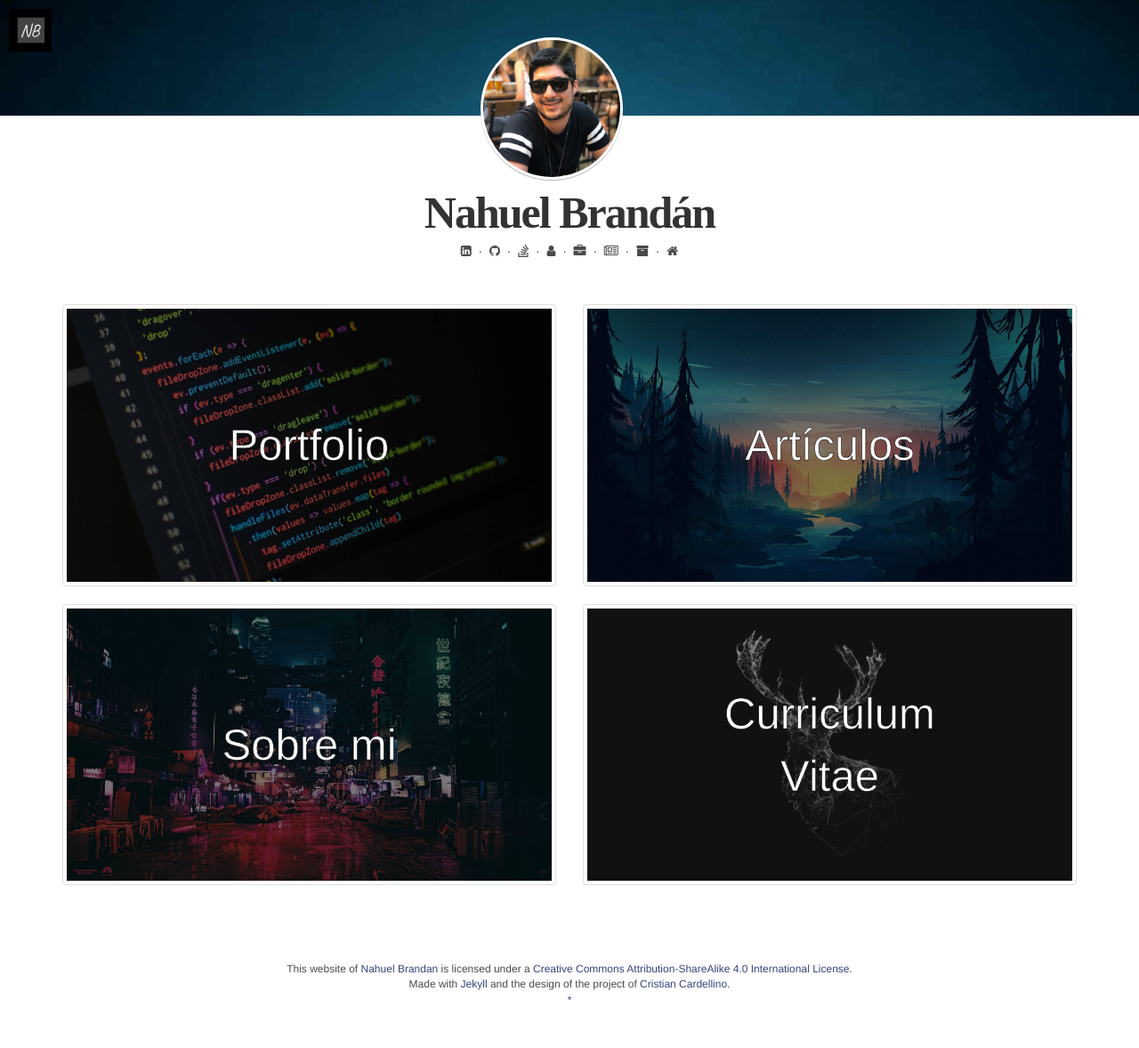
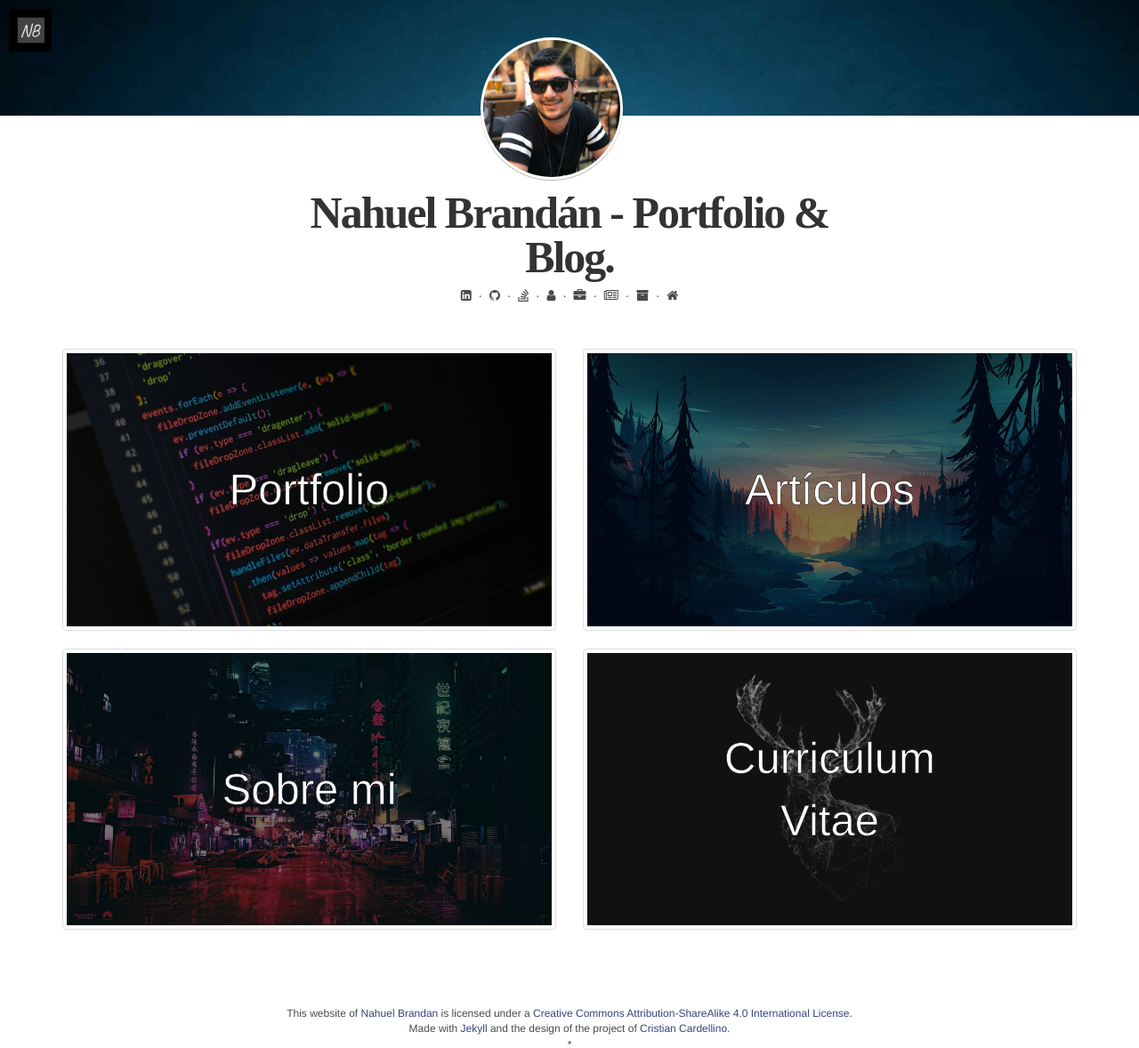
Before and after one commit to nahuelbrandan/nahuelbrandan.github.io, a Jekyll site: the page built from index.html, in a window 1280 px wide, cut to the strip 0-1178 px from the top of the page. Shown: the whole strip at 89% size. Built offline with Jekyll 4.4.1, drawn with Linux system fonts in a browser that asks for light colours; cached includes are drawn as plain includes; nearby versions of some CDN libraries; some web fonts are replaced; the list of posts is cut into pages by our own code; some of the changed lines change nothing that is shown.

Commit message:
mejoras en metadatos

```diff
--- a/_config.yml
+++ b/_config.yml
@@ -12,11 +12,11 @@ plugins:
   - rouge
 
 # Site settings
-title: "Nahuel Brandán"
+title: "Nahuel Brandán - Portfolio & Blog."
 description: > # this means to ignore newlines until "email:"
-    Portfolio y personal website.
+    Personal website, Con muestra de portfolio & artículos.
 
-email: contact@nahuelbrandan.com
+email: nahuelbrandan123@gmail.com
 
 # blog logo
 logo: "/assets/images/logo.png"
--- a/_includes/head.html
+++ b/_includes/head.html
@@ -23,7 +23,7 @@
     <meta property="og:description" content="{{ site.description | strip_html | strip_newlines | truncate: 200 }}" />
   {% endif %}
 
-  <meta property="og:image" content="{% if page.image %}{{ page.image }}{% else %}{site.site_thumbnail}{% endif %}">
+  <meta property="og:image" content="{% if page.image %}{{ page.image }}{% else %}{{ site.site_thumbnail | prepend: site.baseurl }}{% endif %}">
 
   {% if page.date %}<meta property="article:published_time" content="{{ page.date | date_to_xmlschema }}">{% endif %}
 
```
